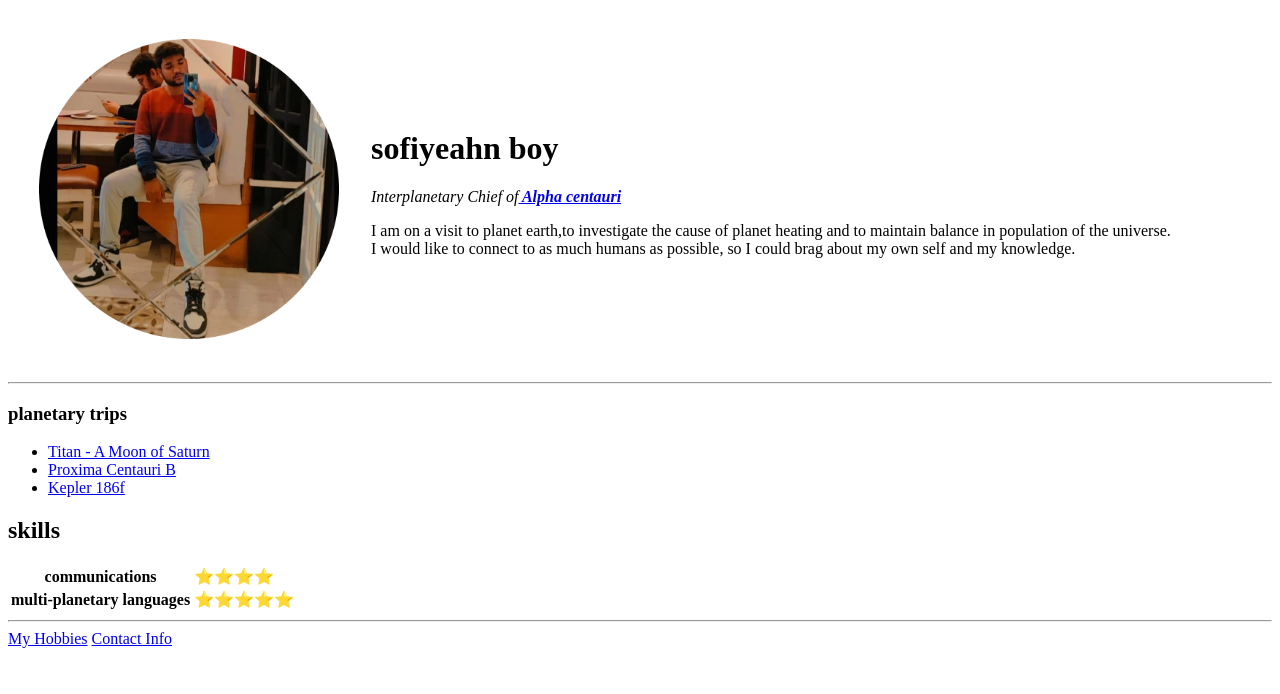
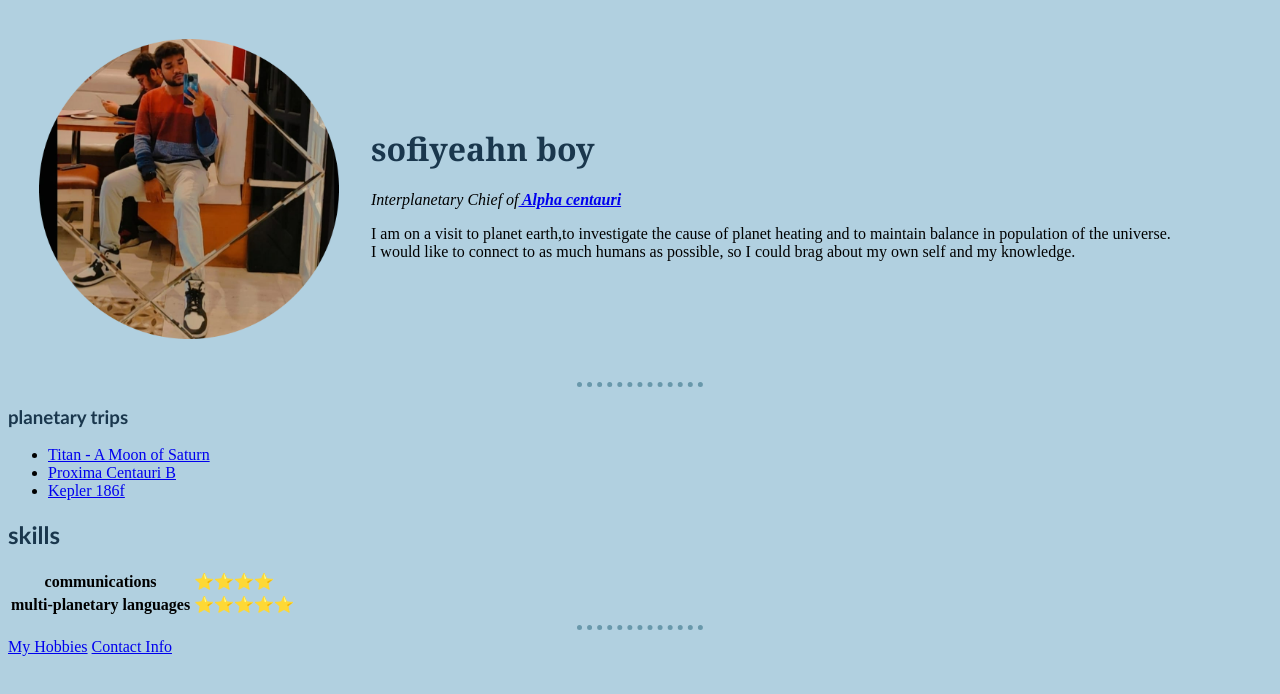
Before and after one commit to sofiyeahn/WebMilo, a plain HTML site: page index.html in a window 1280 px wide. Drawn offline with Linux system fonts and the light colour scheme; files that its build step writes are made by us from their sources.

Commit message:
Add files via upload

```diff
--- a/index.html
+++ b/index.html
@@ -4,7 +4,7 @@
 <head>
   <meta charset="utf-8">
   <title>milo's personal blog</title>
-
+  <link rel="stylesheet" href="css/style.css">
 </head>
 
 <body>
--- /dev/null
+++ b/style.css
@@ -0,0 +1,25 @@
+body {
+    background-color:#B1D0E0;
+
+  }
+  hr {
+    background-color: #B1D0E0;
+    border-style:none;
+    border-top-style: dotted;
+    border-color: #6998AB;
+    border-width: 5px;
+    width: 10%;
+  }
+  h1 {
+    color: #1A374D;
+    font-family: Georgia, 'Times New Roman', Times, serif;
+  }
+
+  h2 {
+    color: #1A374D;
+    font-family: 'Gill Sans', 'Gill Sans MT', Calibri, 'Trebuchet MS', sans-serif;
+  }
+  h3 {
+    color: #1A374D;
+    font-family: 'Gill Sans', 'Gill Sans MT', Calibri, 'Trebuchet MS', sans-serif;
+  }
```
Also changed, not shown: contact.html (+2 -0 lines), hobbies.html (+2 -0 lines).
